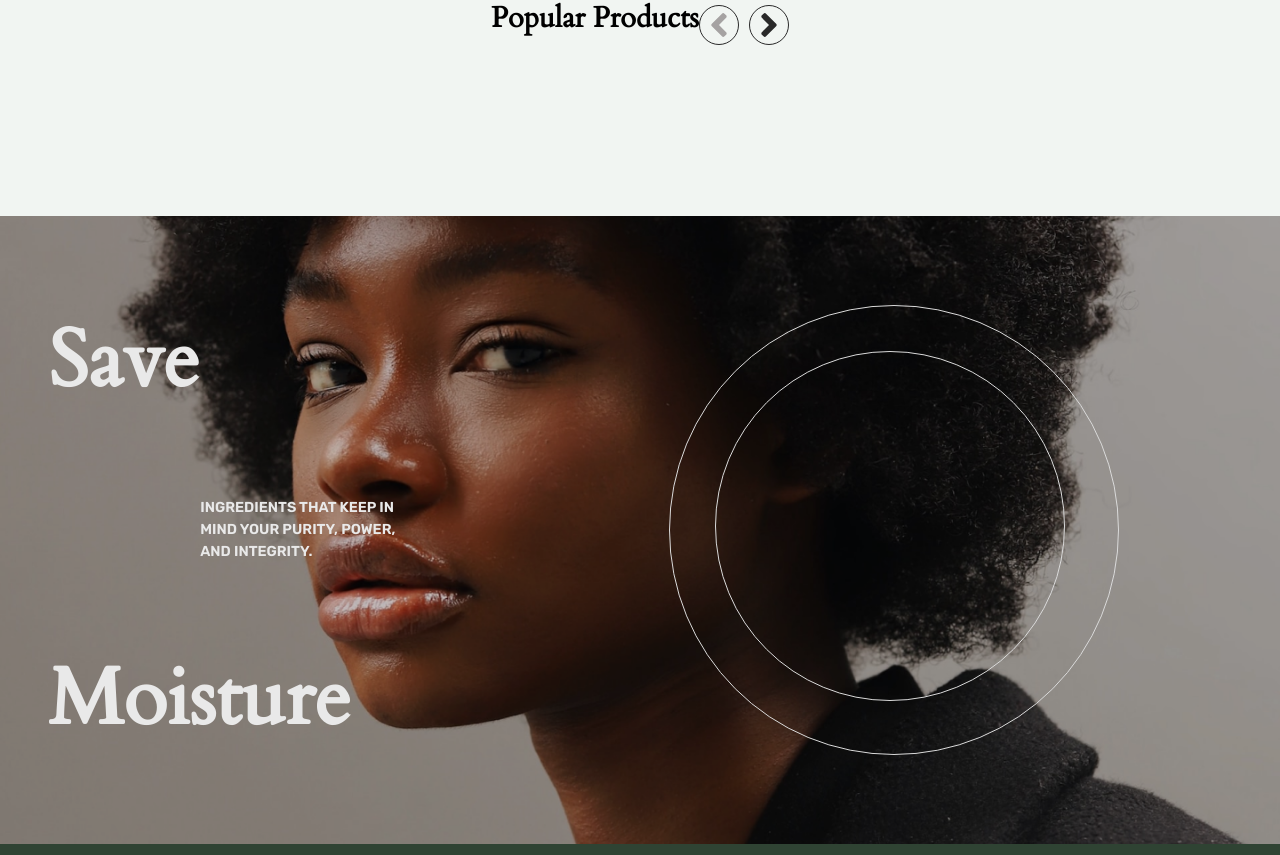
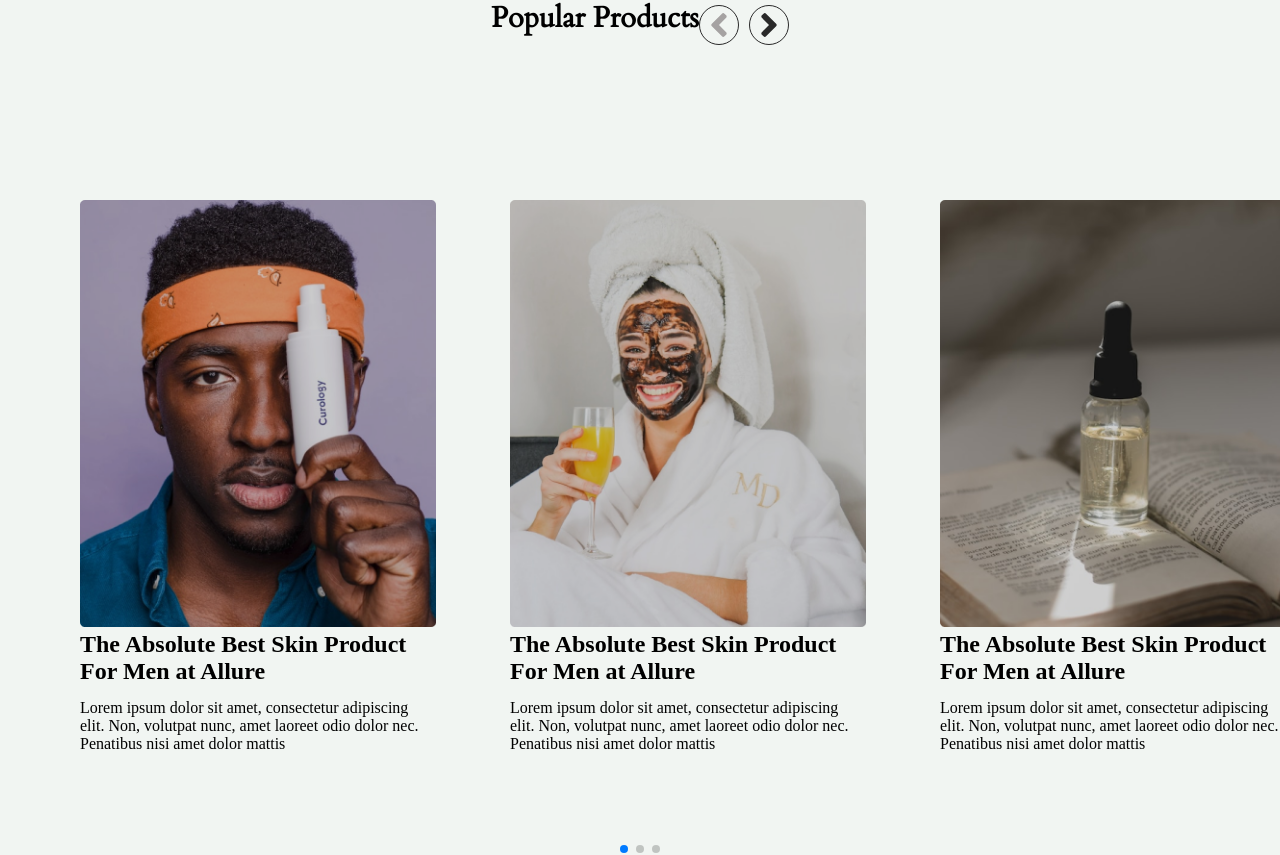
Before and after one commit to Kel-VinTech/Allure-ecommerce, a React (Vite) app: page / in a window 1280 px wide. Shown: the part 2240-3095 px from the top of the page. Built offline with nearby package versions, Linux system fonts and the light colour scheme.

Commit message:
completed swiper

```diff
--- a/src/components/BlogCards/index.jsx
+++ /dev/null
@@ -1,17 +0,0 @@
-import data from '/src/data/Blog.js';
-import{Link} from "react-router-dom"
-
-const BlogCards = (props) => {
-    return (
-        <div className="card_container">
-            <div className="card_image">
-                {props.image}
-            </div>
-            <h2>{props.title}</h2>
-            <p>{props.text}</p>
-            <Link to="#">Read more</Link>
-        </div>
-    )
-}
-
-export default BlogCards;
--- a/src/components/BlogContent/index.jsx
+++ b/src/components/BlogContent/index.jsx
@@ -1,6 +1,6 @@
 import "/src/scss/Blog.scss";
 import {FaAngleLeft, FaAngleRight} from 'react-icons/fa';
-import BlogCards from '../BlogCards';
+import data from '/src/data/Blog.js';
 
 import {Swiper, SwiperSlide} from 'swiper/react';
 import {FreeMode,Pagination,Scrollbar} from 'swiper';
@@ -9,7 +9,7 @@ import "swiper/scss/free-mode";
 import 'swiper/scss/pagination';
 
 
-const BlogContent = () => {
+const BlogContent = (props) => {
     // <div className="content">
     //                 <div className="heading">
     //                     <h1 className="heading_text">Allure’s Blog</h1>
@@ -25,9 +25,35 @@ const BlogContent = () => {
 
     return (
         <main>
-            <div className="row">
+            <Swiper className="container_card row"
+                modules={[Pagination]}
+                spaceBetween={10}
+                slidesPerView={3}
+                pagination={{ clickable: true }}
+                onSlideChange={() => console.log('slide change')}
+                onSwiper={(swiper) => console.log(swiper)}
+                breakpoints={{
+                    350: {
+                      slidesPerView: 1,
+                      spaceBetween:30,
+                    },
+                    768: {
 
-         </div>
+                      slidesPerView: 2,
+                    },
+                  }}
+            >
+              {data.map(user => (
+                  <SwiperSlide key={user.id} className="single_container">
+                    <div className="swiper_image">
+                    <img src={user.image} />
+                    </div>
+                  <h2>{user.title}</h2>
+                  <p>{user.text}</p>
+              </SwiperSlide>
+
+              ))}
+         </Swiper>
         </main>
  )}
 
--- a/src/components/index.js
+++ b/src/components/index.js
@@ -1,4 +1,4 @@
-export {default as BlogCards} from "./BlogCards";
+
 export { default as MainContent } from "./MainContent";
 export { default as BlogContent} from "./BlogContent";
 export { default as HeroContent} from "./HeroContent";
--- a/src/data/Blog.js
+++ b/src/data/Blog.js
@@ -1,29 +1,31 @@
-import logo from "/src/assets/images/PHOTO.png"
+import image1 from "/src/assets/images/Rectangle 9.png"
+import image2 from "/src/assets/images/Rectangle 10.png"
+import image3 from "/src/assets/images/Rectangle 11.png"
 
 const data = [
     {
-        "image":logo,
-        "title": "lorem ipsum",
+        "image":image1,
+        "title": "The Absolute Best Skin Product For Men at Allure",
         "id": 1,
-        "text":"lorem ipsum dolor sit amet, consectet",
+        "text":"Lorem ipsum dolor sit amet, consectetur adipiscing elit. Non, volutpat nunc, amet laoreet odio dolor nec. Penatibus nisi amet dolor mattis",
         "link": "read more"
     },
     {
-        "image": "",
+        "image":image2,
         "title": "The Absolute Best Skin Product For Men at Allure",
         "id": 2,
         "text":"Lorem ipsum dolor sit amet, consectetur adipiscing elit. Non, volutpat nunc, amet laoreet odio dolor nec. Penatibus nisi amet dolor mattis",
         "link": "read more"
     },
     {
-        "image": "",
+        "image": image3,
         "title": "The Absolute Best Skin Product For Men at Allure",
         "id": 3,
         "text":"Lorem ipsum dolor sit amet, consectetur adipiscing elit. Non, volutpat nunc, amet laoreet odio dolor nec. Penatibus nisi amet dolor mattis",
         "link": "read more"
     },
     {
-        "image": "",
+        "image": image1,
         "title": "Reviews from First Week Of Release of Aly Serum",
         "id": 4,
         "text":"Lorem ipsum dolor sit amet, consectetur adipiscing elit. Non, volutpat nunc, amet laoreet odio dolor nec. Penatibus nisi amet dolor mattis",
--- a/src/scss/Blog.scss
+++ b/src/scss/Blog.scss
@@ -3,6 +3,7 @@
     display: flex;
     justify-content: center;
     align-items: center;
+
 
     .Heading{
         display: flex;
@@ -37,22 +38,35 @@
 
     }
     .container_card{
-        width: 90%;
+        width: 100%;
         margin: 20px auto;
         height: 300px;
+        margin-bottom: 10px;
 
-        .single_card{
+        .single_container{
 
-            width: 80%;
-            padding: 1rem;
-            background: rebeccapurple;
-            color: antiquewhite;
-            height: 20vh;
-            margin-bottom: 2rem;
+            width: 100%;
+            max-width:400px;
+            padding: 2rem;
+            margin-bottom: 1rem;
             display: flex;
-        justify-content: center;;
-        text-align: center;
+            justify-content: center;;
 
+            h2{
+                font-size: 0.5rem;
+                margin-bottom: 8px;
+                font-family: Rubik;
+                font-weight: 500;
+                line-height: 30px;
+                text-align: left;
+                color: #292929;
+
+
+            }
+            p{
+                font-size: 0.7rem;
+                width: 60%;
+            }
         }
     }
 
@@ -97,6 +111,35 @@ and (max-width:1600px){
         }
 
     }
+    .container_card{
+        width: 100%;
+
+        .swiper_image{
+            max-width: 100%;
+        }
+        .single_container{
+
+            width: 100%;
+            max-width: 420px;
+            color: #000;
+            padding: 2rem;
+            margin-bottom: 2rem;
+            display: flex;
+            justify-content: center;;
+            flex-direction: column;
+
+        h2{
+            font-size: 1.5rem;
+            margin-bottom: 14px;
+
+
+
+        }
+        p{
+            font-size: 1rem;
+        }
+        }
+    }
 
 
 }
```
